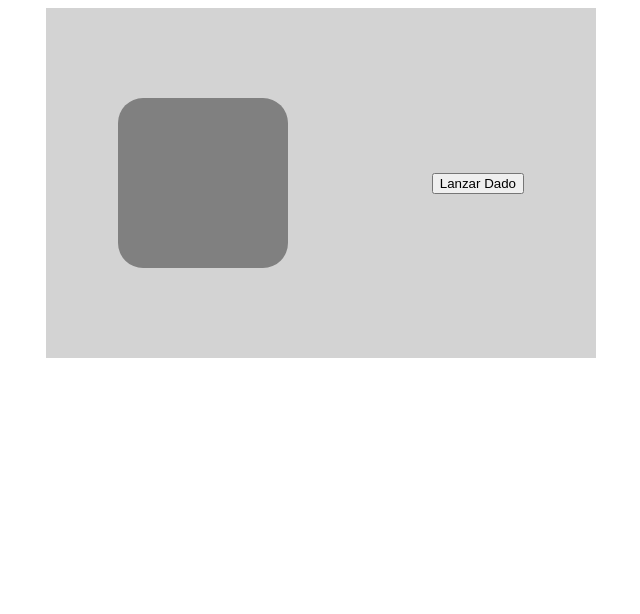
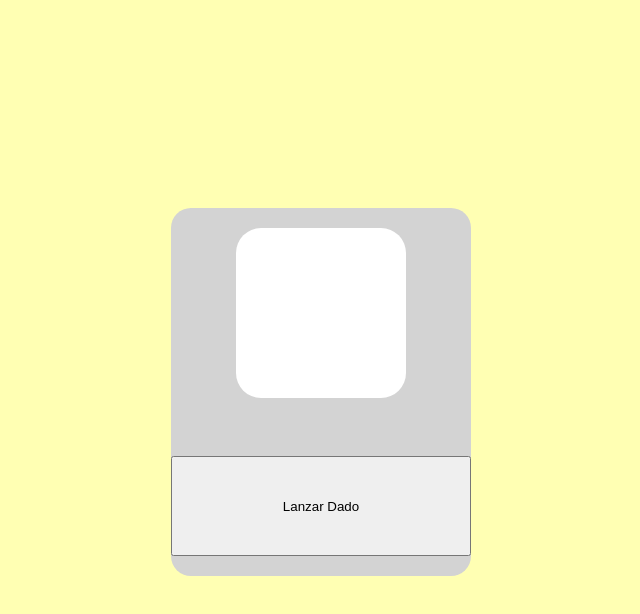
Before and after one commit to AlexaGSC/DadoJS, a website: page src/index.html in a window 1280 px wide. Shown: the whole page, without its empty margins (319-959 px from the left). Drawn offline with Linux system fonts and the light colour scheme.

Commit message:
Modify the stylesheet and install a :bug: because im telible muahahhaha

```diff
--- a/src/css/index.css
+++ b/src/css/index.css
@@ -1,22 +1,35 @@
+body{
+    background: #ffffb3;
+    padding: 200px;
+}
+
 .padre{
-    width: 550px;
-    height: 350px;
+    width: 300px;
+    height: auto;
     margin: auto;
+    border-radius: 20px;
     background: lightgrey;
     display: flex;
+    flex-direction: column;
     justify-content: space-between;
 }
 
 #dado{
     width: 170px;
     height: 170px;
-    margin: auto;
-    background: grey;
+    margin: 20px auto;
+    background: white;
     border-radius: 25px;
     font-size: 3em;
     text-align: center;
+
+    display: flex;
+    justify-content: center;
+    align-items: center;
 }
 
 #boton{
-    margin: auto;
+    margin: 20px auto;
+    width: 100%;
+    height: 100px;
 }
```
Also changed, not shown: 6 other files.
